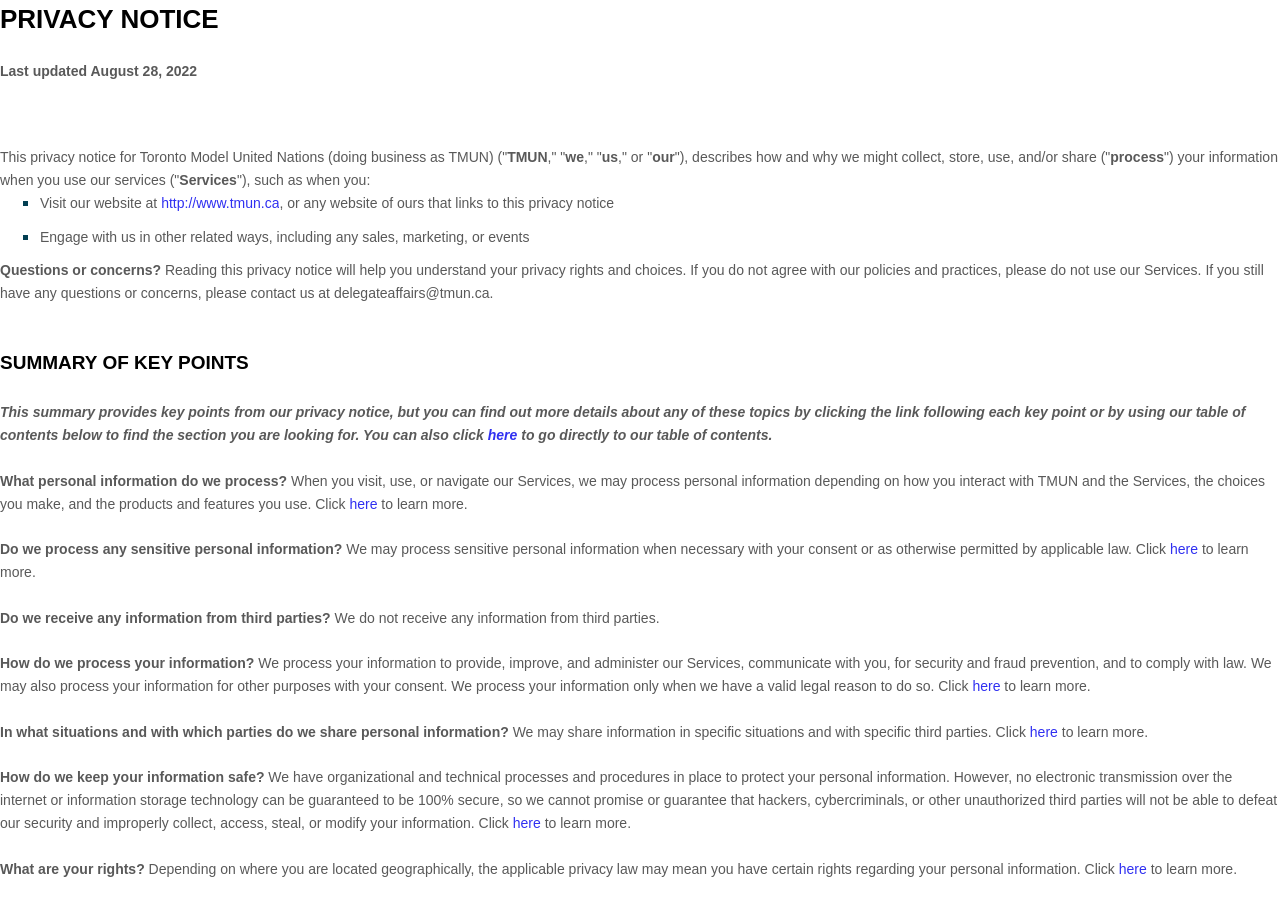
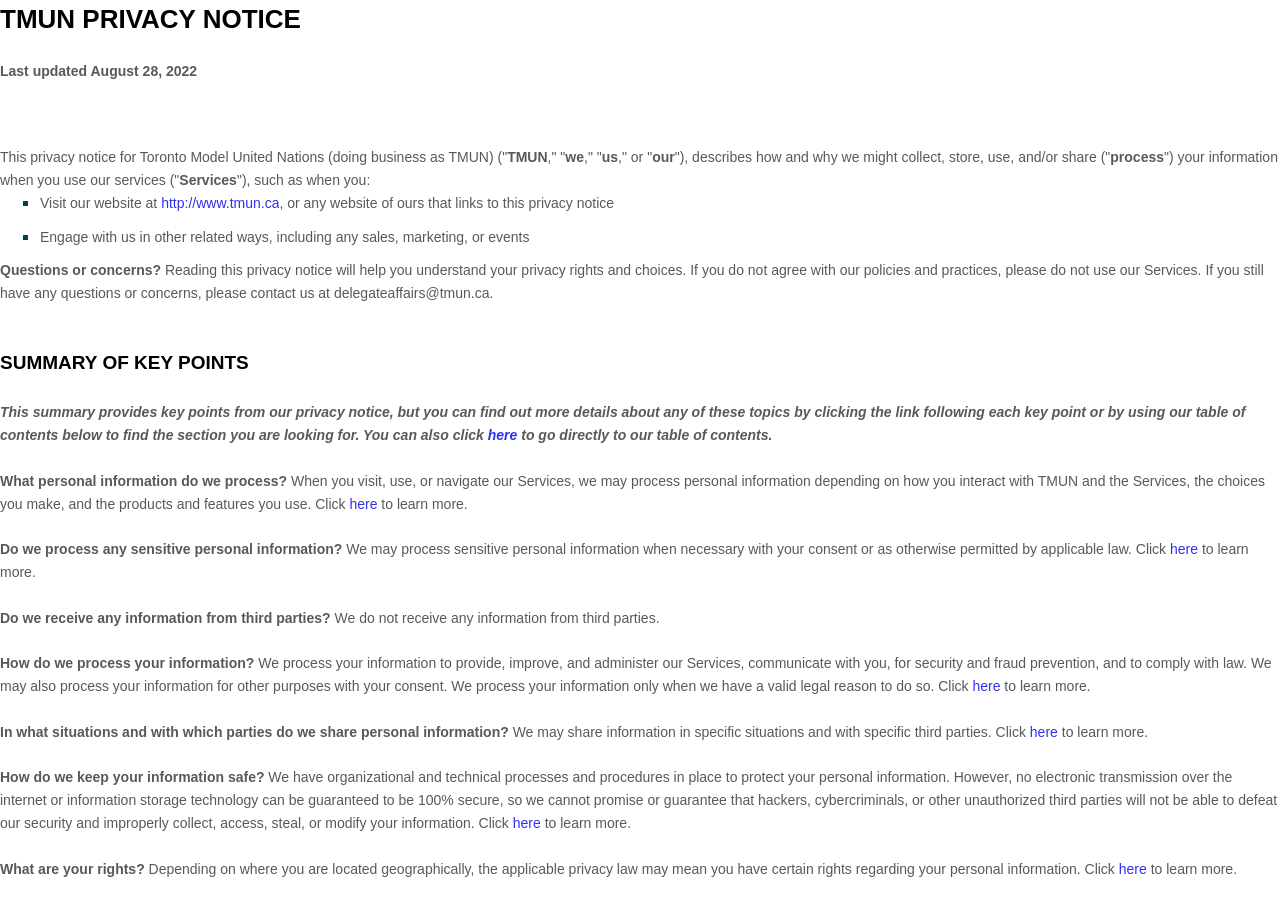
Before and after one commit to TorontoModelUnitedNations/TorontoModelUnitedNations.github.io, a Jekyll site: the page built from _pages/privacy_policy.html, in a window 1280 px wide and 900 px high. Built offline with Jekyll 4.4.1, drawn with Linux system fonts in a browser that asks for light colours; some web fonts are replaced.

Commit message:
change legal wording

```diff
--- a/_includes/footer.html
+++ b/_includes/footer.html
@@ -63,7 +63,7 @@
                 <div><span class="copyright" style="color: #0A7B9E; font-size: large; padding-right: 70px;"><b>Calamus Gladio Fortior</b></span></div>
                 <div><a class="legal-link" style="color: #FFFFFF; float: left;" href="./terms_of_service">Terms of Service</a></div>
                 <div><br></div>
-                <div><a class="legal-link" style="color: #FFFFFF; float: left; line-height: 40px;" href="./privacy_policy">Privacy Policy</a></div>
+                <div><a class="legal-link" style="color: #FFFFFF; float: left; line-height: 40px;" href="./privacy_notice">Privacy Notice</a></div>
             </div>
             <div class="fill-remaining-space"></div>
             <div class="right">
--- a/_pages/faq.html
+++ b/_pages/faq.html
@@ -136,7 +136,7 @@
             <li>
                 <button class="acc_ctrl"><div class="acc_h2" style="text-align: left">{{ faq.question }}</div></button>
                 <div class="acc_panel">
-                    <p>{{ faq.answer }}</p>
+                    <p style="font-size: medium">{{ faq.answer }}</p>
                 </div>
             </li>
             {% endfor %}
--- a/_pages/privacy_policy.html
+++ b/_pages/privacy_policy.html
@@ -50,7 +50,7 @@
 </style>
 
 <div data-custom-class="ppbody">
-    <div><strong><span style="font-size: 26px;"><span data-custom-class="pptitle">PRIVACY NOTICE</span></span></strong>
+    <div><strong><span style="font-size: 26px;"><span data-custom-class="pptitle">TMUN PRIVACY NOTICE</span></span></strong>
     </div>
     <div><br></div>
     <div><span style="color: rgb(127, 127, 127);"><strong><span style="font-size: 15px;"><span
--- a/_pages/terms_of_service.html
+++ b/_pages/terms_of_service.html
@@ -52,7 +52,7 @@
     <div align="center" style="text-align: left;">
         <div align="center" class="MsoNormal" data-custom-class="title" style="text-align: left; line-height: 1.5;">
             <strong><span style="line-height: 22.5px; font-size: 26px;"><bdt class="block-component"></bdt><bdt
-                    class="question">TERMS OF SERVICE</bdt><bdt
+                    class="question">TMUN TERMS OF SERVICE</bdt><bdt
                     class="statement-end-if-in-editor"></bdt></span></strong></div>
         <div align="center" class="MsoNormal" style="text-align: center; line-height: 22.5px;"><a
                 name="_7m5b3xg56u7y"></a></div>
```
Also changed, not shown: other parts of _pages/privacy_policy.html (+2 -2 lines), 1 other file.
